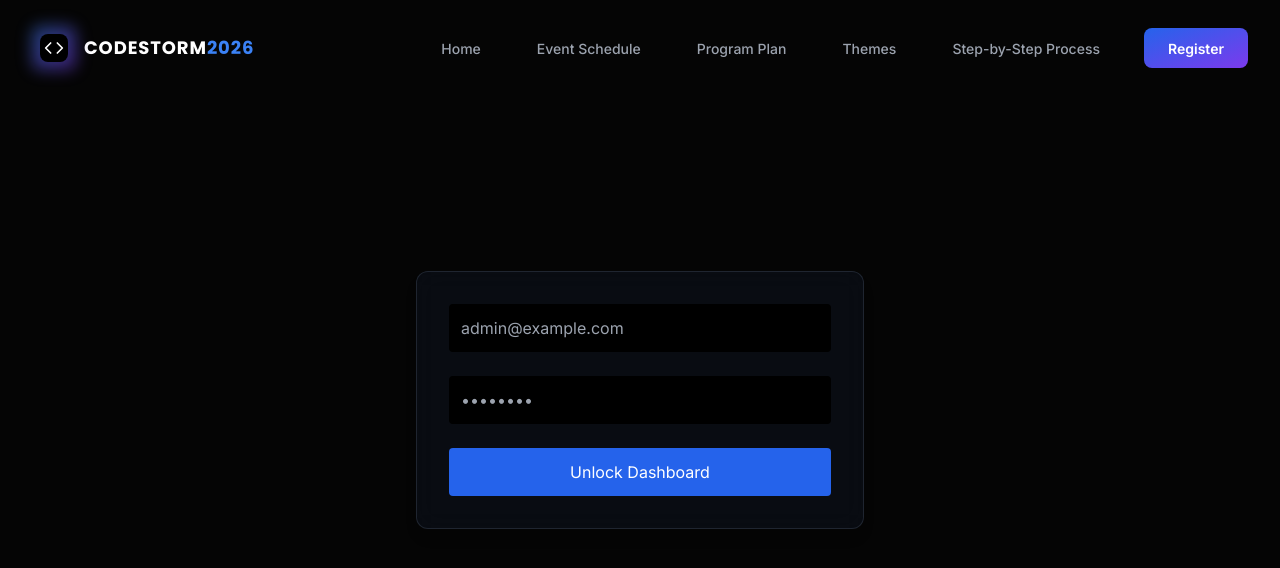
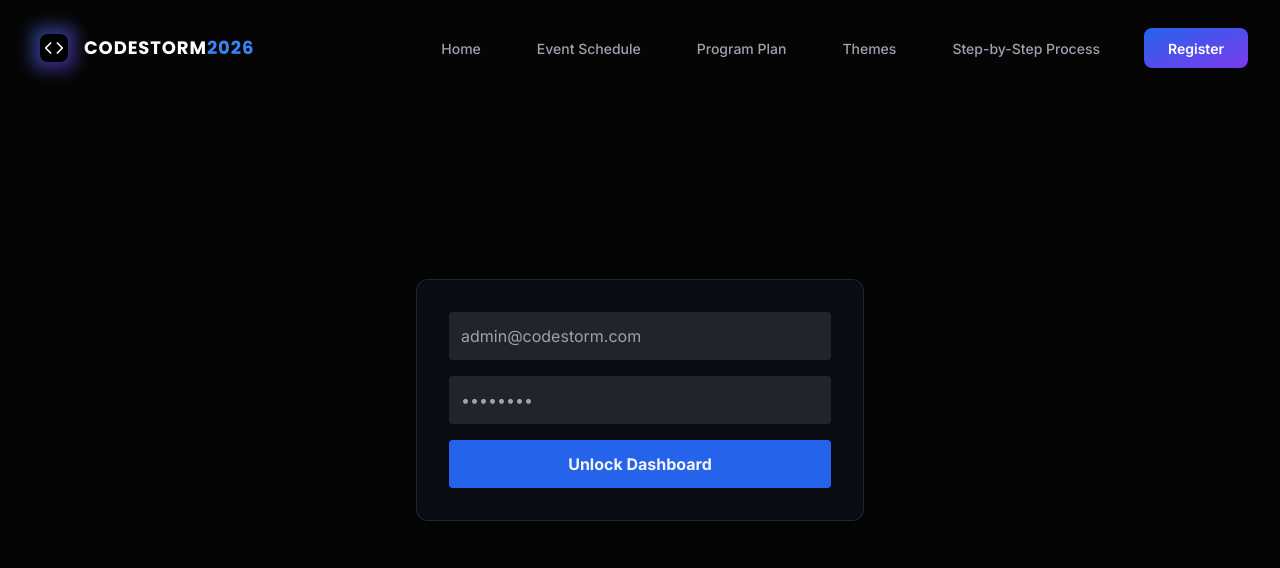
Before and after one commit to revanthbanoth/NRCM_CodeStorm, a React (Vite) app in the folder client/: page /admin in a window 1280 px wide. Shown: the top 568 px of the page. Built offline with nearby package versions, Linux system fonts and the light colour scheme.

Commit message:
Update AdminDashboard.jsx

```diff
--- a/client/src/pages/AdminDashboard.jsx
+++ b/client/src/pages/AdminDashboard.jsx
@@ -1,6 +1,10 @@
 import { useState, useEffect } from 'react';
 import { motion } from 'framer-motion';
-import { Users, Lightbulb, Download, Search, ArrowLeft, Loader2, Database, Lock, User, Eye, EyeOff } from 'lucide-react';
+import {
+  Users, Lightbulb, Download, Search,
+  ArrowLeft, Loader2, Database, Lock,
+  User, Eye, EyeOff
+} from 'lucide-react';
 import { Link } from 'react-router-dom';
 import axios from 'axios';
 import { toast } from 'react-toastify';
@@ -16,21 +20,24 @@ const AdminDashboard = () => {
   const [showPassword, setShowPassword] = useState(false);
   const [authLoading, setAuthLoading] = useState(false);
 
-    const apiUrl = import.meta.env.VITE_API_URL || 'http://localhost:5000';
+  const apiUrl = import.meta.env.VITE_API_URL;
 
+  // 🔒 Restore session safely
   useEffect(() => {
     const token = localStorage.getItem('adminToken');
-        if (token) {
+    if (!token) {
+      setLoading(false);
+      return;
+    }
+
     setIsLoggedIn(true);
     fetchData(token, true);
-        } else {
-            setLoading(false);
-        }
   }, []);
 
-    // ✅ FIXED FETCH WITH AUTO-RETRY (ONLY LOGIC CHANGE)
-    const fetchData = async (token, retry) => {
-        setLoading(true);
+  // 🔁 Retry-safe fetch (handles Render cold start)
+  const fetchData = async (token, silent = false) => {
+    if (!silent) setLoading(true);
+
     try {
       const config = {
         headers: { Authorization: `Bearer ${token}` }
@@ -43,35 +50,38 @@ const AdminDashboard = () => {
 
       setRegistrations(regRes.data);
       setIdeas(ideaRes.data);
-        } catch (error) {
-            console.error("Fetch error:", error);
+    } catch (err) {
+      console.error(err);
+      toast.error('Server waking up… retrying');
 
-            if (retry) {
-                toast.info("Server waking up… retrying in 5 seconds");
-                setTimeout(() => fetchData(token, false), 5000);
-            } else {
-                toast.error("Failed to load admin data");
-            }
+      // ⏳ retry after 3s
+      setTimeout(() => {
+        fetchData(token, true);
+      }, 3000);
     } finally {
       setLoading(false);
     }
   };
 
+  // 🔑 Login
   const handleLogin = async (e) => {
     e.preventDefault();
     setAuthLoading(true);
+
     try {
       const { data } = await axios.post(`${apiUrl}/api/auth/login`, loginData);
-            if (data.isAdmin) {
+
+      if (!data.isAdmin) {
+        toast.error('Not an admin');
+        return;
+      }
+
       localStorage.setItem('adminToken', data.token);
       setIsLoggedIn(true);
-                fetchData(data.token, true);
-                toast.success("Welcome back, Admin!");
-            } else {
-                toast.error("Access denied: Not an administrator");
-            }
-        } catch (error) {
-            toast.error(error.response?.data?.message || "Invalid credentials");
+      toast.success('Welcome back, Admin!');
+      fetchData(data.token);
+    } catch (err) {
+      toast.error(err.response?.data?.message || 'Login failed');
     } finally {
       setAuthLoading(false);
     }
@@ -84,76 +94,68 @@ const AdminDashboard = () => {
     setIdeas([]);
   };
 
-    const filteredData = activeTab === 'registrations'
-        ? registrations.filter(r =>
-            r.name.toLowerCase().includes(searchTerm.toLowerCase()) ||
-            r.email.toLowerCase().includes(searchTerm.toLowerCase()) ||
-            r.teamName?.toLowerCase().includes(searchTerm.toLowerCase())
-        )
-        : ideas.filter(i =>
-            i.projectTitle.toLowerCase().includes(searchTerm.toLowerCase()) ||
-            i.teamName.toLowerCase().includes(searchTerm.toLowerCase()) ||
-            i.theme.toLowerCase().includes(searchTerm.toLowerCase())
-        );
-
-    const handleDownloadPPT = (path) => {
-        if (!path) return;
-        window.open(`${apiUrl}/${path}`, '_blank');
-    };
-
-    // ---------------- LOGIN SCREEN ----------------
+  // 🔐 LOGIN SCREEN (UNCHANGED)
   if (!isLoggedIn) {
     return (
-            <div className="min-h-screen bg-[#050505] flex items-center justify-center p-6 relative overflow-hidden">
-                <motion.div initial={{ opacity: 0, y: 20 }} animate={{ opacity: 1, y: 0 }} className="w-full max-w-md">
-                    <div className="glass-card p-8">
-                        <form onSubmit={handleLogin} className="space-y-6">
-                            <input type="email" required placeholder="admin@example.com"
+      <div className="min-h-screen bg-[#050505] flex items-center justify-center">
+        <motion.div initial={{ opacity: 0 }} animate={{ opacity: 1 }} className="glass-card p-8 w-full max-w-md">
+          <form onSubmit={handleLogin} className="space-y-4">
+            <input
+              type="email"
+              placeholder="admin@codestorm.com"
               value={loginData.email}
               onChange={(e) => setLoginData({ ...loginData, email: e.target.value })}
-                                className="w-full p-3 bg-black text-white rounded"
+              className="w-full p-3 rounded bg-white/10 text-white"
+              required
             />
-                            <input type={showPassword ? "text" : "password"} required placeholder="••••••••"
+            <input
+              type={showPassword ? 'text' : 'password'}
+              placeholder="••••••••"
               value={loginData.password}
               onChange={(e) => setLoginData({ ...loginData, password: e.target.value })}
-                                className="w-full p-3 bg-black text-white rounded"
+              className="w-full p-3 rounded bg-white/10 text-white"
+              required
             />
-                            <button type="submit" disabled={authLoading}
-                                className="w-full py-3 bg-blue-600 text-white rounded">
-                                {authLoading ? "Logging in..." : "Unlock Dashboard"}
+            <button className="w-full bg-blue-600 py-3 rounded font-bold">
+              {authLoading ? 'Checking…' : 'Unlock Dashboard'}
             </button>
           </form>
-                    </div>
         </motion.div>
       </div>
     );
   }
 
+  // ⏳ LOADING SCREEN
   if (loading) {
     return (
       <div className="min-h-screen flex items-center justify-center bg-black">
-                <Loader2 className="animate-spin text-blue-500" size={40} />
+        <Loader2 className="animate-spin text-blue-500" size={48} />
       </div>
     );
   }
 
-    // ---------------- DASHBOARD ----------------
+  // 📊 DASHBOARD
   return (
-        <div className="min-h-screen bg-[#050505] text-white p-10">
+    <div className="min-h-screen bg-[#050505] text-white p-6">
+      <h1 className="text-3xl font-bold mb-6">Admin Dashboard</h1>
+
+      {/* LOGOUT — bottom-right */}
       <button
         onClick={handleLogout}
-  className="fixed bottom-6 right-6 z-50 px-6 py-3
-             bg-red-600 hover:bg-red-700
-             text-white font-black uppercase tracking-widest
-             rounded-xl shadow-lg shadow-red-600/30
-             transition-all active:scale-95"
+        className="fixed bottom-6 right-6 bg-red-600 px-6 py-3 rounded-xl font-bold shadow-lg"
       >
         Logout
       </button>
 
-            <pre className="text-green-400 text-sm">
-                {JSON.stringify(activeTab === 'registrations' ? registrations : ideas, null, 2)}
-            </pre>
+      <div className="mt-10">
+        {activeTab === 'registrations' && registrations.length === 0 && (
+          <p className="text-gray-400">No registrations yet</p>
+        )}
+
+        {activeTab === 'ideas' && ideas.length === 0 && (
+          <p className="text-gray-400">No ideas submitted</p>
+        )}
+      </div>
     </div>
   );
 };
```
Lines whose indentation alone changed are shown as unchanged.
